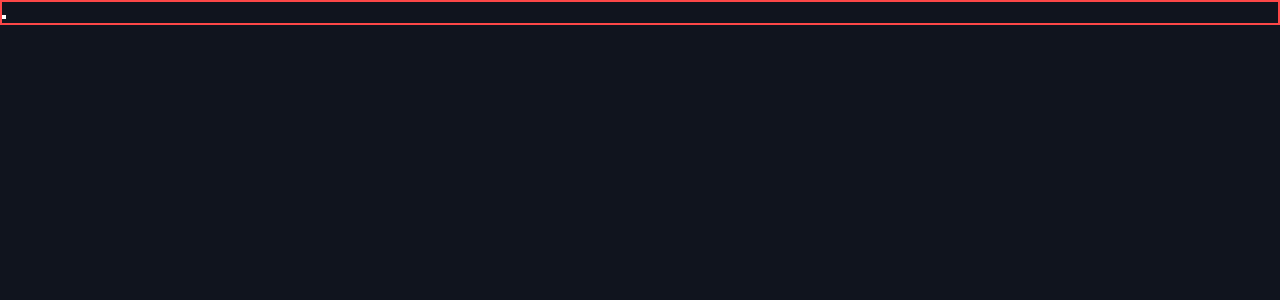
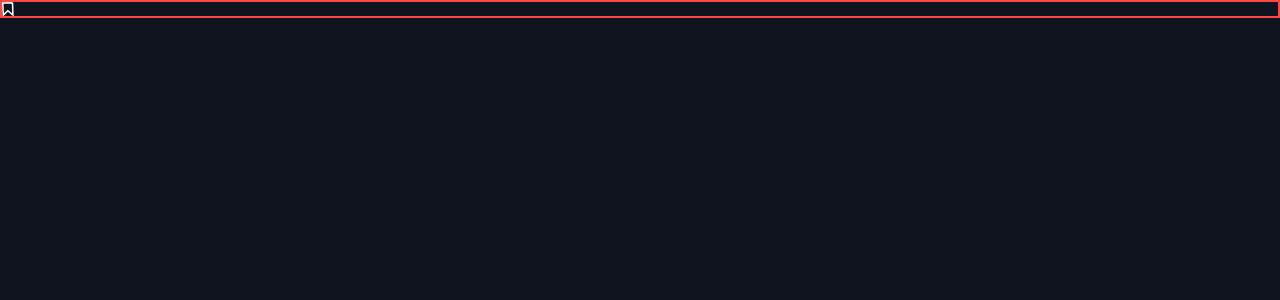
Before and after one commit to JJWallis/entertainment-app, a Next.js app: page / in a window 1280 px wide. Shown: the top 300 px of the page. Built offline with nearby package versions, Linux system fonts and the light colour scheme.

Commit message:
bookmark component style ip

```diff
--- a/src/pages/index.tsx
+++ b/src/pages/index.tsx
@@ -6,17 +6,25 @@ const Home: NextPage = () => {
    return (
       <main>
          <section aria-labelledby={''} className="border-2 border-red">
-            <button className='className="block border-2'>
+            {/* <button className='className="block'>
                {/* <Image
                   src={data[0].thumbnail.regular.small}
                   alt="lol"
                   width={'100%'}
                   height={'100%'}
                /> */}
+            {/* </button>  */}
+            <button aria-label="bookmark dynamic-film" className="block">
+               <svg width="12" height="14" xmlns="http://www.w3.org/2000/svg">
+                  <path
+                     d="m10.518.75.399 12.214-5.084-4.24-4.535 4.426L.75 1.036l9.768-.285Z"
+                     stroke="#FFF"
+                     strokeWidth="1.5"
+                     fill="none"
+                  />
+               </svg>
             </button>
          </section>
-
-         {/*  grid layout | btn bookark | raw SVG */}
       </main>
    )
 }
```
